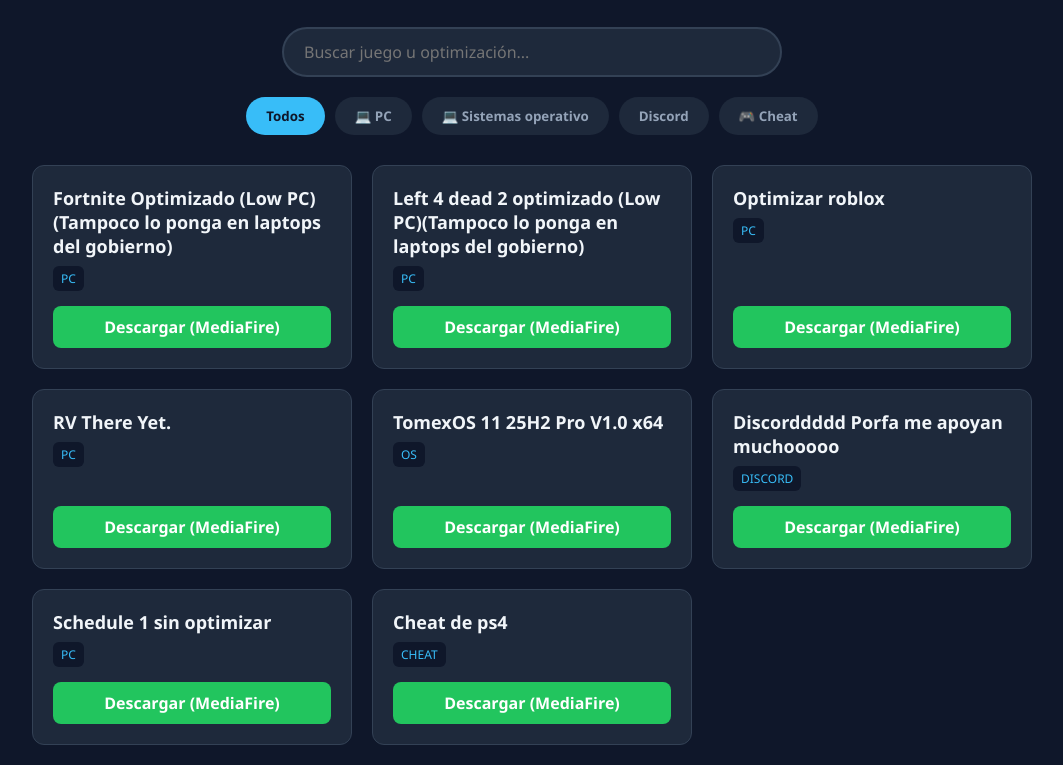
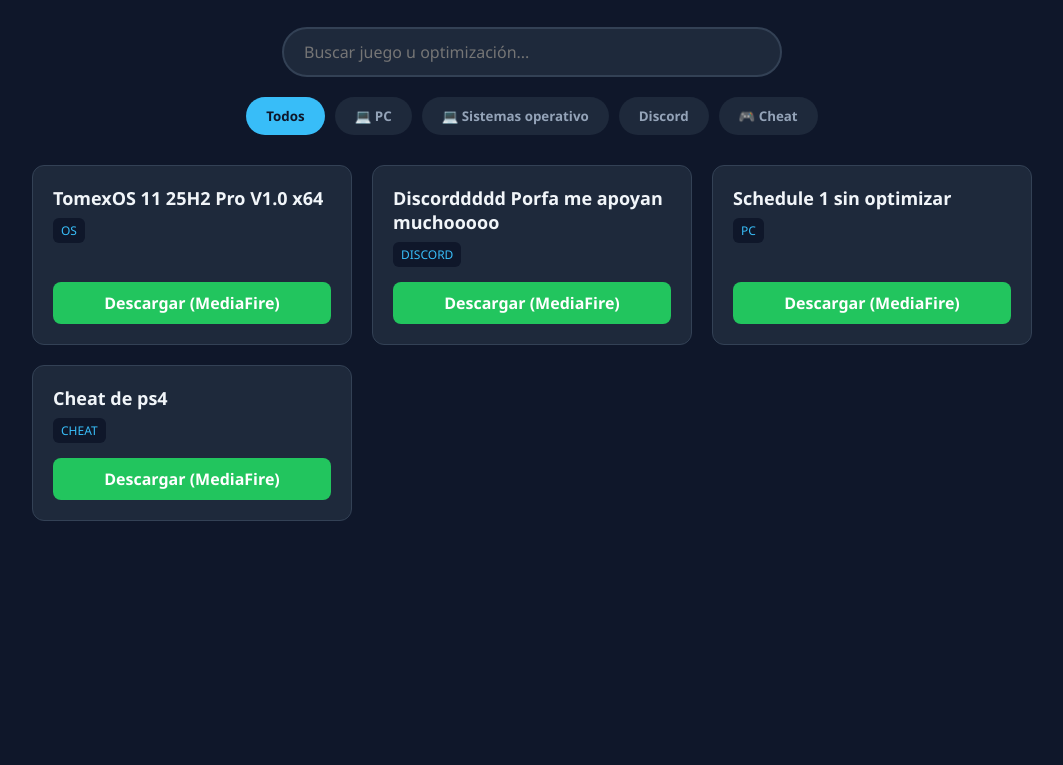
Before and after one commit to rioopti/rioopti.github.io, a plain HTML site: page index.html in a window 1280 px wide. Shown: the part 98-863 px from the top of the page, without its empty margins (108-1171 px from the left). After the commit the page ends 800 px from the top, so only its background shows below. Drawn offline with Linux system fonts and the light colour scheme.

Commit message:
Update index.html

```diff
--- a/index.html
+++ b/index.html
@@ -171,26 +171,6 @@
     <script>
         // AQUÍ AGREGAS TU LISTA DE JUEGOS Y ENLACES
         const games = [
-            {
-                name: "Fortnite Optimizado (Low PC)(Tampoco lo ponga en laptops del gobierno)",
-                category: "pc",
-                url: "https://gofile.io/d/615c6b34-9876-456f-9b3e-dd001418a148"
-            },
-            {
-                name: "Left 4 dead 2 optimizado (Low PC)(Tampoco lo ponga en laptops del gobierno)",
-                category: "pc",
-                url: "https://gofile.io/d/3c4731ec-f223-43ae-bba9-adcef6904450"
-            },
-            {
-                name: "Optimizar roblox",
-                category: "pc",
-                url: "https://www.mediafire.com/file/av9rz7fxptfe318/optimizar+roblox.zip/file"
-            },
-              {
-                name: "RV There Yet.",
-                category: "pc",
-                url: "https://gofile.io/d/catACWmY"
-            },
              {
                 name: "TomexOS 11 25H2 Pro V1.0 x64",
                 category: "Os",
```
